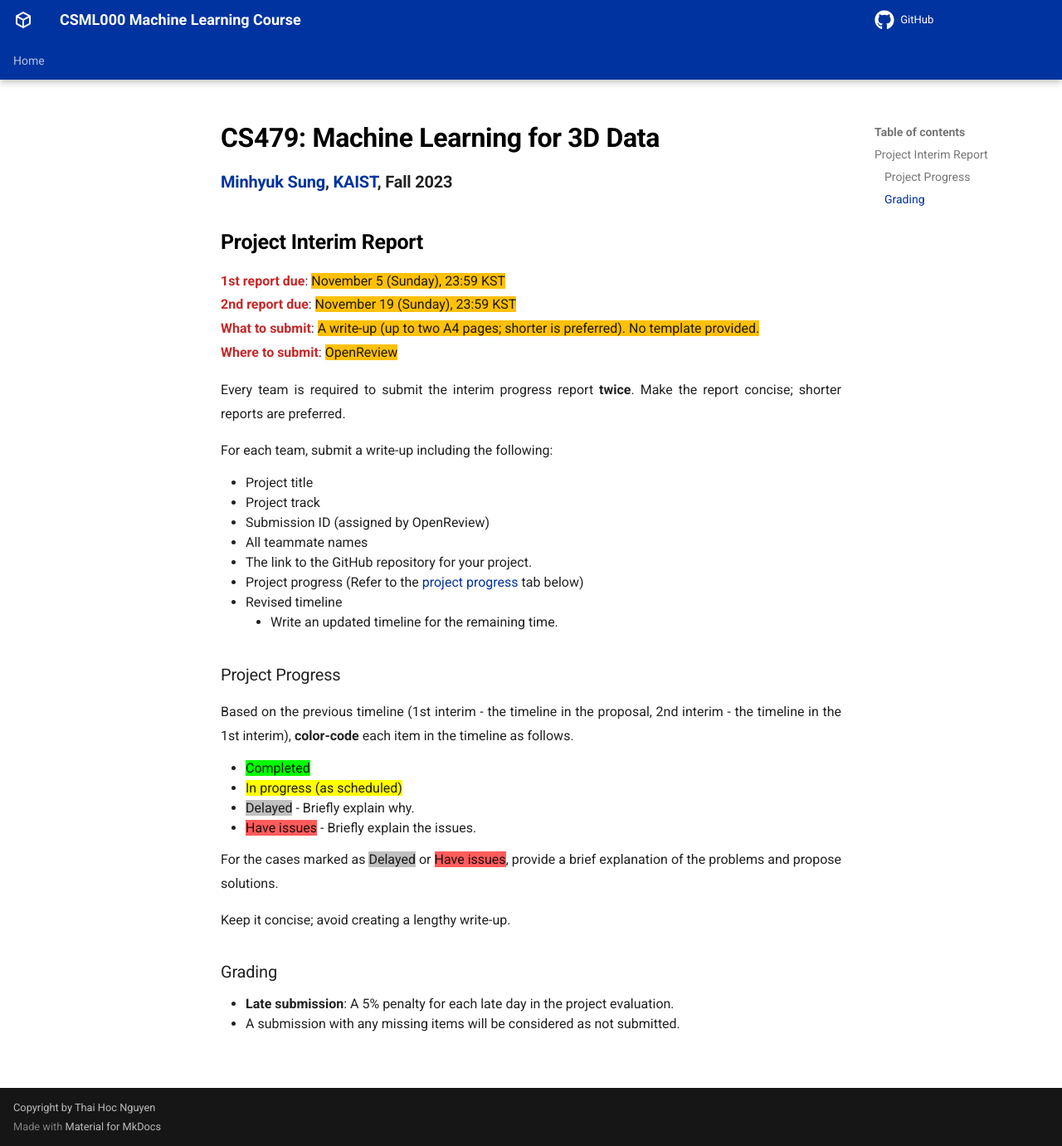
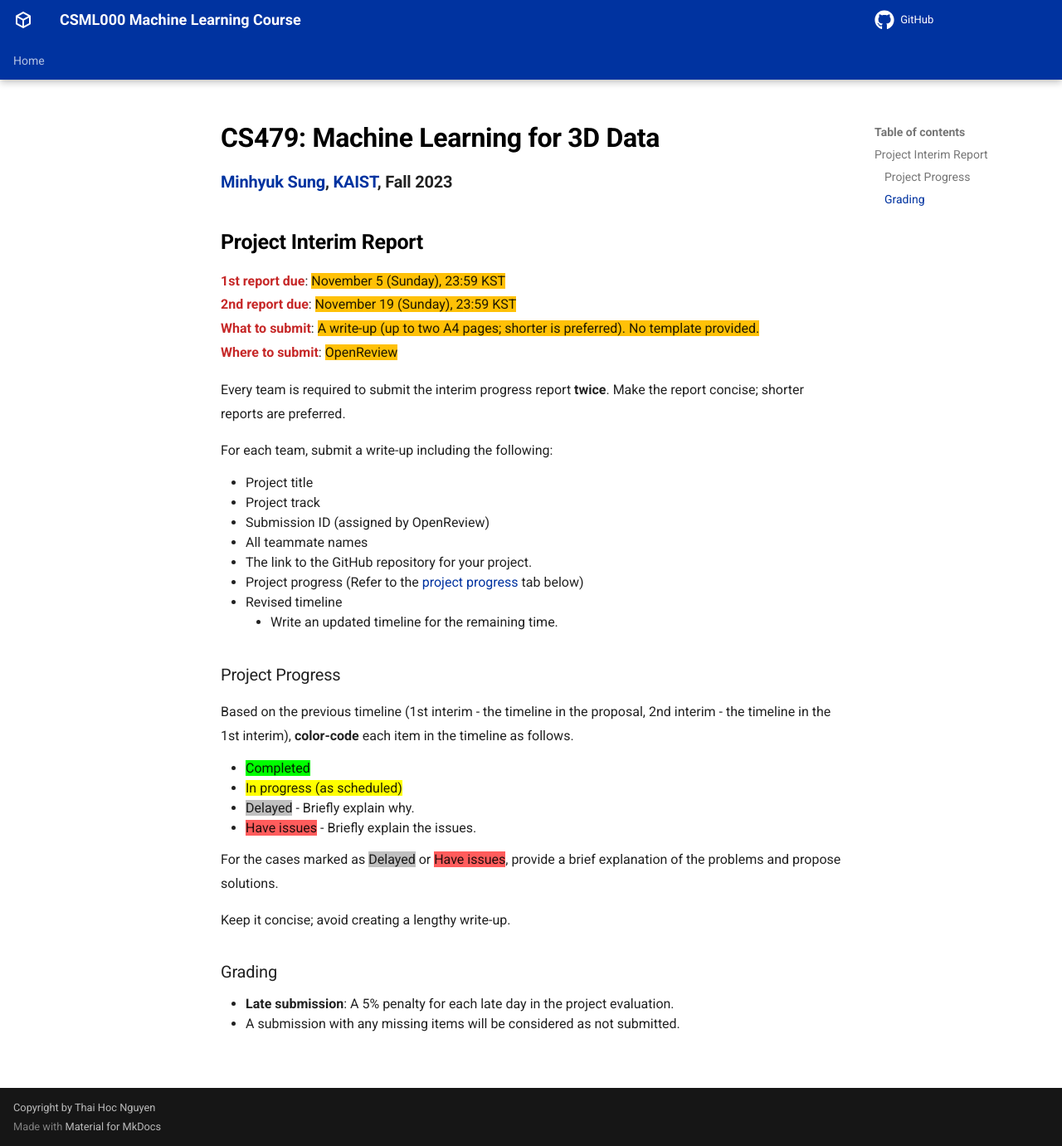
Before and after one commit to nthaihoc/iast-csml000, an MkDocs documentation site: the page built from docs/project-interim-report.md, in a window 1280 px wide and 1381 px high. Shown: the whole window at 83% size. Built offline with MkDocs 1.6.1 and Material for MkDocs 9.7.7, drawn with Linux system fonts in a browser that asks for light colours; comment, search, counter and statistics services are not loaded.

Commit message:
update course

```diff
--- a/docs/stylesheets/extra.css
+++ b/docs/stylesheets/extra.css
@@ -4,10 +4,10 @@
   --md-primary-fg-color--dark:  #0072ce;
 }
 
-p {
+/* p {
   text-align: justify;
   text-justify: inter-word;
-}
+} */
 
 .md-grid {
   max-width: 1280px;
```
